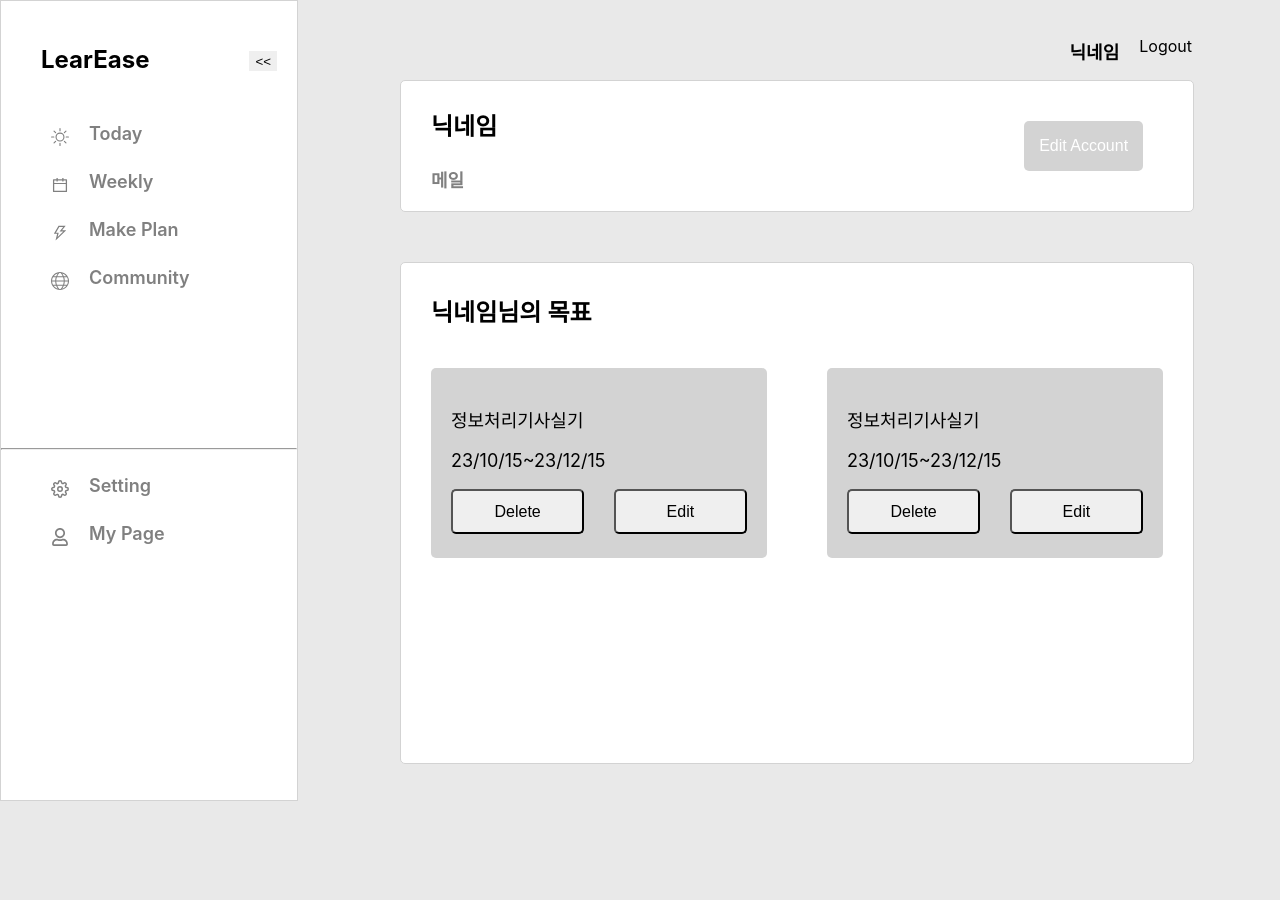
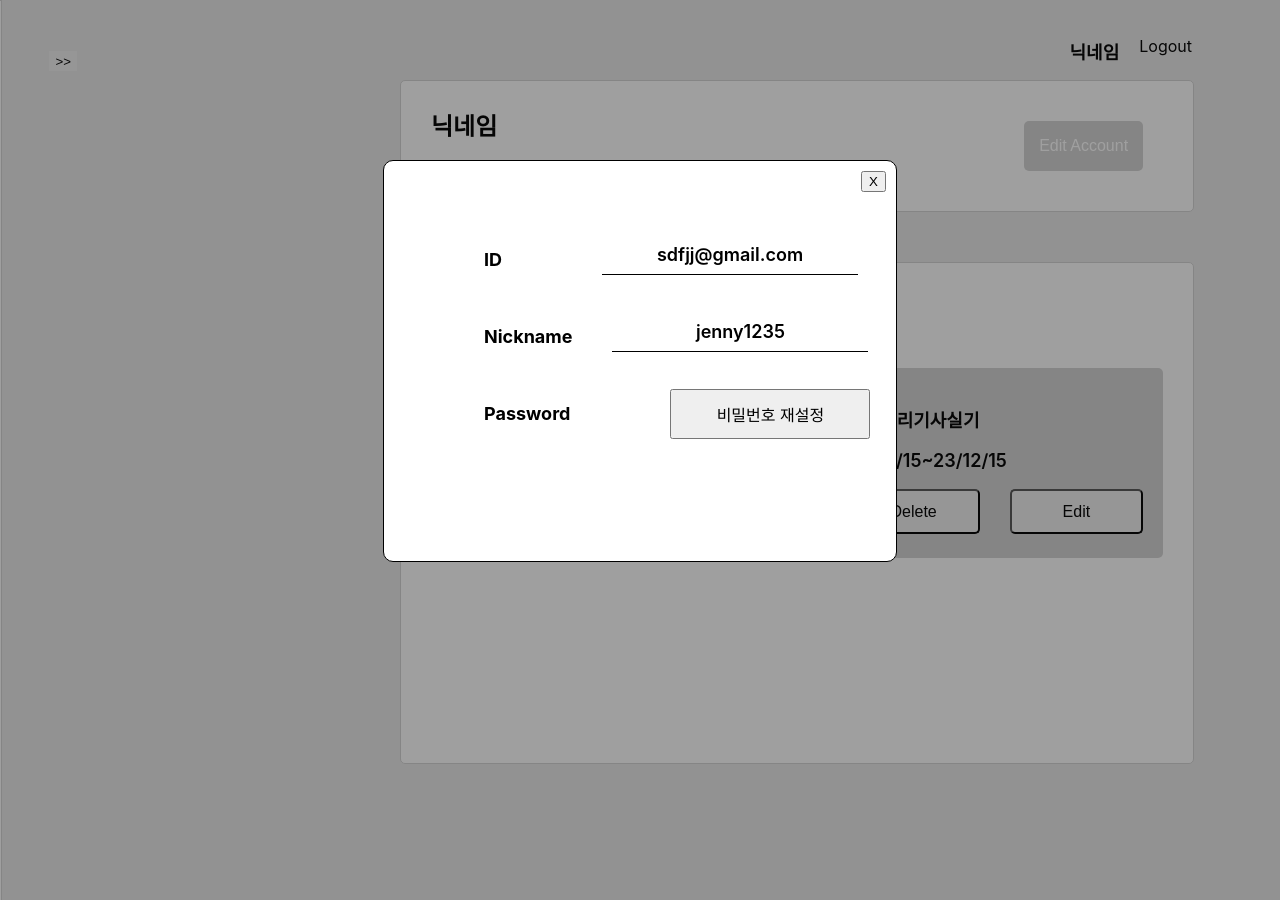
Before and after one commit to InQ-InQ-InQ-InQ-InQ/LearnEase_FE, a React (Create React App) app in the folder frontend/: page /profile in a window 1280 px wide. Both pictures are taken after a click on the button "Edit Account". Built offline with nearby package versions, Linux system fonts and the light colour scheme.

Commit message:
style:sidebar animation

```diff
--- a/frontend/src/component/SideBar.jsx
+++ b/frontend/src/component/SideBar.jsx
@@ -20,25 +20,25 @@ function SideBar({ currentPage }) {
           <div className={styles.wrap}>
             <div className={styles.head}>
               <p className={styles.text}>LearEase</p>
-              <button type="button" className={styles.arrowicon} onClick={sideHandler}>{sideOpen ? '>>' : '<<'}</button>
+              <button type="button" className={styles.arrowicon} onClick={sideHandler}>{sideOpen ? '<<' : '>>'}</button>
             </div>
             <nav className={styles.navigation}>
-              <a href="/today" className={`${styles.menu} ${currentPage === 1 ? styles['font-semibold'] : ''}`}>
+              <a href="/today" className={styles.menu}>
                 <BsSun />
-                <div className={styles.mtext}>Today</div>
+                <div className={`${styles.mtext}${currentPage === 1 ? styles['font-black'] : ''}`}>Today</div>
               </a>
-              <a href="/weekly" className={`${styles.menu} ${currentPage === 2 ? styles['font-semibold'] : ''}`}>
+              <a href="/weekly" className={styles.menu}>
                 <AiOutlineCalendar />
-                <div className={styles.mtext}>Weekly</div>
+                <div className={`${styles.mtext}${currentPage === 2 ? styles['font-black'] : ''}`}>Weekly</div>
               </a>
-              <a href="/plan" className={`${styles.menu} ${currentPage === 3 ? styles['font-semibold'] : ''}`}>
+              <a href="/plan" className={styles.menu}>
                 <AiOutlineThunderbolt />
-                <div className={styles.mtext}>Make Plan</div>
+                <div className={`${styles.mtext}${currentPage === 3 ? styles['font-black'] : ''}`}>Make Plan</div>
               </a>
-              <a href="/community" className={`${styles.menu} ${currentPage === 4 ? styles['font-semibold'] : ''}`}>
+              <a href="/community" className={styles.menu}>
 
                 <TfiWorld />
-                <div className={styles.mtext}>Community</div>
+                <div className={`${styles.mtext}${currentPage === 4 ? styles['font-black'] : ''}`}>Community</div>
 
               </a>
             </nav>
@@ -46,13 +46,13 @@ function SideBar({ currentPage }) {
           <hr />
           <div className={styles.wrap}>
             <nav className={styles.navigation}>
-              <a href="/setting" className={`${styles.menu} ${currentPage === 5 ? styles['font-semibold'] : ''}`}>
+              <a href="/setting" className={styles.menu}>
                 <FiSettings />
-                <div className={styles.mtext}>Setting</div>
+                <div className={`${styles.mtext}${currentPage === 5 ? styles['font-black'] : ''}`}>Setting</div>
               </a>
-              <a href="/profile" className={`${styles.menu} ${currentPage === 6 ? styles['font-semibold'] : ''}`}>
+              <a href="/profile" className={styles.menu}>
                 <FaRegUser />
-                <div className={styles.mtext}>My Page</div>
+                <div className={`${styles.mtext}${currentPage === 6 ? '' : 'active'}`}>My Page</div>
               </a>
             </nav>
           </div>
--- /dev/null
+++ b/frontend/src/export.js
@@ -0,0 +1,4 @@
+import MyPage from './page/MyPage';
+import EditAccount from './page/EditAccount';
+
+export { MyPage, EditAccount };
--- a/frontend/src/page/EditAccount.jsx
+++ b/frontend/src/page/EditAccount.jsx
@@ -1,8 +1,34 @@
 import React from 'react';
+import styles from '../style/EditAccount.module.css';
 
 function EditAccount() {
+ /* const [outPage, setOutPage] = useState(true);
+
+  const outHandler = () => {
+    setOutPage(true);
+  };
+  */
+
     return (
-      <div />
+      <div className={styles.screen}>
+        <div className={styles.editscreen}>
+          <button type="button" className={styles.out}>X</button>
+          <div className={styles.wrap}>
+            <div className={styles.mailbox}>
+              <p className={styles.text}>ID</p>
+              <div className={styles.mailwrap}>sdfjj@gmail.com</div>
+            </div>
+            <div className={styles.nicknamebox}>
+              <p className={styles.text}>Nickname</p>
+              <div className={styles.nicknamewrap}>jenny1235</div>
+            </div>
+            <div className={styles.passwordbox}>
+              <p className={styles.text}>Password</p>
+              <button type="button" className={styles.passwordbtn}>비밀번호 재설정</button>
+            </div>
+          </div>
+        </div>
+      </div>
     );
 }
 export default EditAccount;
--- a/frontend/src/page/MyPage.jsx
+++ b/frontend/src/page/MyPage.jsx
@@ -1,8 +1,14 @@
-import React from 'react';
+import React, { useState } from 'react';
 import SideBar from '../component/SideBar';
 import styles from '../style/MyPage.module.css';
+import EditAccount from './EditAccount';
 
 function MyPage() {
+  const [editAccount, setEditAccount] = useState(false);
+
+  const editHandler = () => {
+    setEditAccount(true);
+  };
     return (
       <div className={styles.viewport}>
         <SideBar currentPage={6} />
@@ -18,7 +24,7 @@ function MyPage() {
               <p className={styles.text}>닉네임</p>
               <p className={styles.mail}>메일</p>
             </div>
-            <button type="button" className={styles.profileeditbtn}>Edit Account</button>
+            <button type="button" className={styles.profileeditbtn} onClick={editHandler}>Edit Account</button>
           </div>
           <div className={styles.bodyprofile}>
             <p className={styles.text1}>닉네임님의 목표</p>
@@ -44,6 +50,7 @@ function MyPage() {
             </div>
           </div>
         </div>
+        {editAccount && <EditAccount />}
       </div>
     );
 }
--- a/frontend/src/style/EditAccount.module.css
+++ b/frontend/src/style/EditAccount.module.css
@@ -0,0 +1,65 @@
+.screen{
+    width: 100%;
+    height: 100%;
+    position: absolute;
+    top: 0;
+    left: 0;
+    background-color: rgba(17, 17, 17, 0.4);
+    z-index: 5;
+    display: flex;
+    justify-content: center;
+}
+.editscreen{
+    width: 40%;
+    height: 50%;
+    background-color: white;
+    position: fixed;
+    top: 20%;
+    border-radius: 10px;
+    border: 1px solid black;
+    justify-content: center;
+    align-items: center;
+    text-align: center;
+
+}
+.wrap{
+    margin-top: 70px;
+    height: 70%;
+}
+.nicknamebox,.mailbox,.passwordbox{
+    display: flex;
+    flex-direction: row;
+    width: 100%;
+    align-items: center;
+    margin-bottom: 20px;
+}
+
+.text{
+    font-size: large;
+    font-weight: bolder;
+    margin-left: 100px;
+}
+.mailwrap, .nicknamewrap{
+    font-size: large;
+    font-weight: 600;
+    border-bottom: 1px solid black;
+    width: 50%;
+    height: 30px;
+}
+.mailwrap{
+    margin-left: 100px;
+}
+.nicknamewrap{
+    margin-left: 40px;
+}
+.passwordbtn{
+    margin-left: 100px;
+    width: 200px;
+    height: 50px;
+    font-size: medium;
+}
+.out{
+    position: absolute;
+    right: 0;
+    margin: 10px;
+}
--- a/frontend/src/style/MyPage.module.css
+++ b/frontend/src/style/MyPage.module.css
@@ -91,6 +91,7 @@
     padding: 20px;
     border-radius: 5px;
     font-size: large;
+    font-weight:600;
 }
 .btnwrap{
     position: relative;
--- a/frontend/src/style/SideBar.module.css
+++ b/frontend/src/style/SideBar.module.css
@@ -4,16 +4,21 @@
     position:  fixed;
     top: 0;
     left: 0;
-
 }
 .sidebar{
-    position: absolute;
     border: 1px solid lightgray;
     background-color: white;
+    position: absolute;
     transition: 0.5s;
+    margin-left: -200px;
+    width: 200px;
+    display: flex;
+    height: 1000px;
+    flex-direction: column;
 }
+
 .sidebar.active{
-    transform: translateX(-50%);
+    margin-left: 0;
 }
 .wrap{
     margin: 20px;
@@ -47,7 +52,11 @@
     flex-direction: row;
     margin-bottom: 30px;
 }
-.menu.active{
+.mtext{
+    margin-left: 20px;
+    margin-top: -5px;
+}
+.mtext.active{
     color: black;
     font-size: large;
     font-weight: 600;
@@ -56,7 +65,3 @@
     flex-direction: row;
     margin-bottom: 30px;
 }
-.mtext{
-    margin-left: 20px;
-    margin-top: -5px;
-}
```
